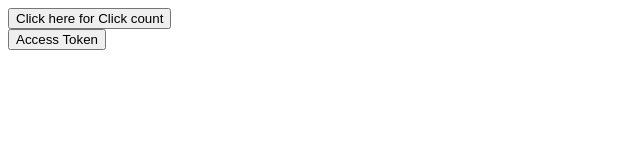
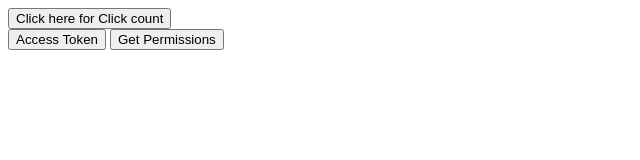
Before and after one commit to abhishekkamat/LogInFB, a plain HTML site: page redirect.html in a window 1280 px wide. Shown: the whole page, without its empty margins (0-640 px from the left). Drawn offline with Linux system fonts and the light colour scheme.

Commit message:
Add files via upload

```diff
--- a/app.js
+++ b/app.js
@@ -6,13 +6,13 @@ function windowOpen(){
     window.open(OGURL, "Log Into Facebook","width=500, height=500, left=200, top=50");
 }
 
+//This function needs to be in the server side code
 function getAccessToken(){
     notCode=window.location.href;
     code=notCode.slice(59);
     secret="8475706848c91218749a358ea6344aa3";
     goTo="https://graph.facebook.com/v13.0/oauth/access_token?client_id="+appID+"&redirect_uri="+redirectURI+"&client_secret="+secret+"&code="+code;
     const token=new XMLHttpRequest();
-    console.log(goTo);
     token.open("GET", goTo);
     token.send();
 
@@ -22,6 +22,24 @@ function getAccessToken(){
             AccessToken=AccessObj["access_token"];
             sessionStorage.setItem("access_token",AccessToken);
             console.log(sessionStorage.getItem("access_token"));
+        }
+        else if(token.status===404){
+            console.log("No Records Found");
+        }
+    }
+
+}
+
+function getPermissions(){
+    getPerms="GET /"+AccessToken+"}/permissions"
+    const perms=new XMLHttpRequest();
+    perms.open("GET", getPerms);
+    perms.send();
+
+    perms.onload=function(){
+        if(perms.status===200){
+            PermsObj=JSON.parse(perms.responseText);
+            console.log(PermsObj);
         }
         else if(token.status===404){
             console.log("No Records Found");
--- a/redirect.html
+++ b/redirect.html
@@ -13,6 +13,7 @@
     <button onclick="clickCounter()">Click here for Click count</button>
     <div id="result"></div>
     <button onclick="getAccessToken()">Access Token</button>
+    <button onclick="getPermissions()">Get Permissions</button>
 
 </body>
 </html>
```
